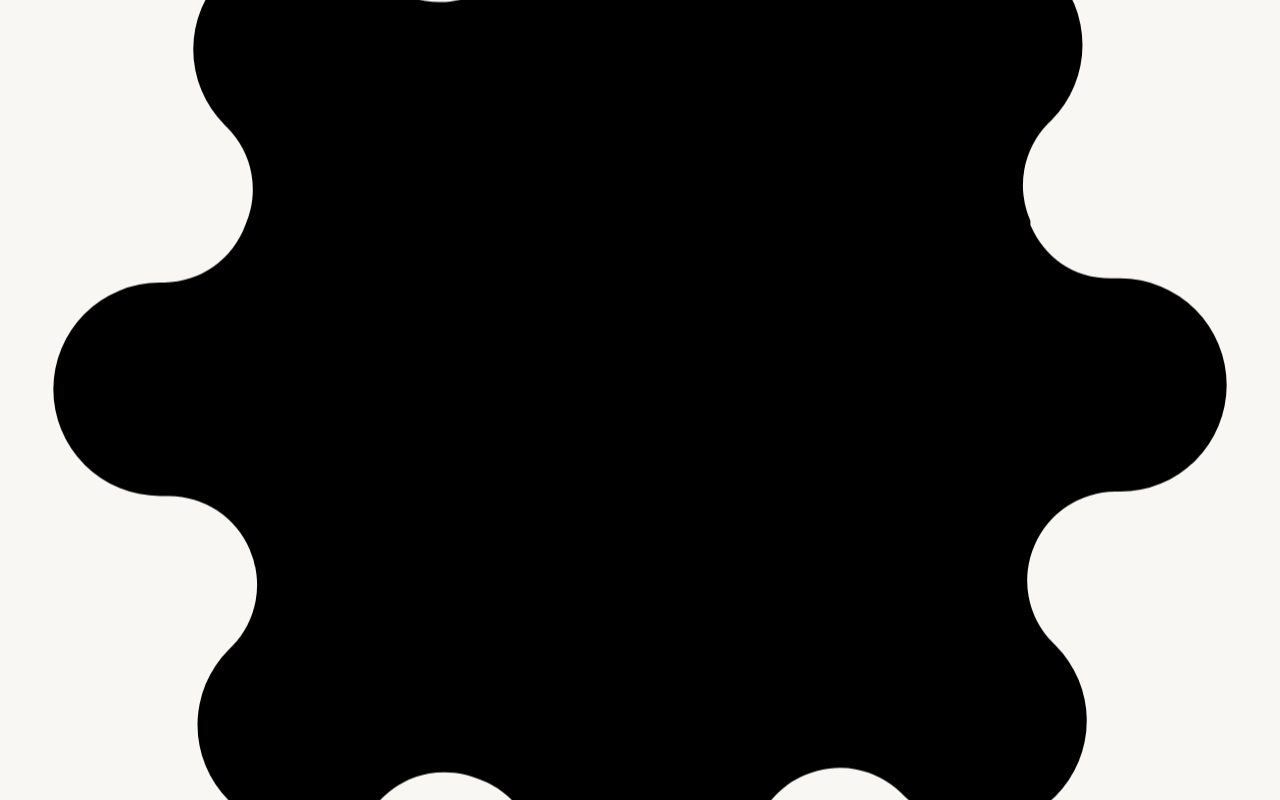
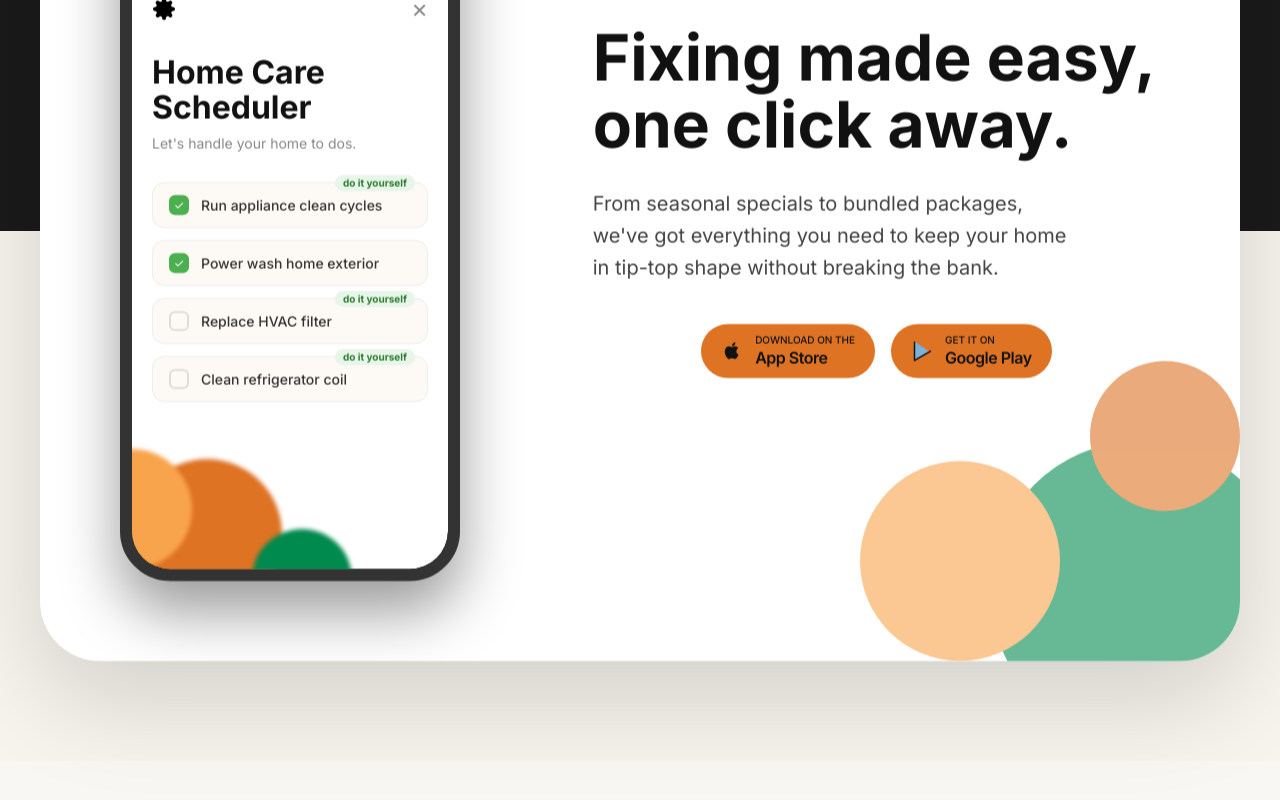
Before and after one commit to viratco/fixihelp, a React (Vite) app: page / in a window 1280 px wide. Shown: the part 3500-4300 px from the top of the page. After the commit the page ends 4261 px from the top, so only its background shows below. Built offline with nearby package versions, Linux system fonts and the light colour scheme.

Commit message:
Complete Home Care Scheduler section with overlapping UI and animations

```diff
--- a/src/index.css
+++ b/src/index.css
@@ -813,3 +813,223 @@ button {
 .hero.visible { transition-delay: 0.2s; }
 .info-intro.scroll-reveal { transition-duration: 1s; }
 .care-intro.scroll-reveal { transition-duration: 1s; }
+
+/* Scheduler Overlap Section */
+.scheduler-section {
+  position: relative;
+  min-height: 900px;
+  display: flex;
+  align-items: center;
+  justify-content: center;
+  padding: 100px 20px;
+}
+
+.scheduler-bg-split {
+  position: absolute;
+  top: 0;
+  left: 0;
+  width: 100%;
+  height: 100%;
+  background: linear-gradient(to bottom, #1a1a1a 50%, #f7f4ed 50%);
+  z-index: 1;
+}
+
+.scheduler-card {
+  position: relative;
+  z-index: 2;
+  background-color: white;
+  width: 100%;
+  max-width: 1200px;
+  border-radius: 60px;
+  display: grid;
+  grid-template-columns: 1fr 1.2fr;
+  padding: 80px;
+  box-shadow: 0 40px 100px rgba(0,0,0,0.15);
+  overflow: hidden;
+}
+
+.scheduler-card-left {
+  position: relative;
+}
+
+.scheduler-phone {
+  background: #000;
+  width: 340px;
+  height: 700px;
+  border-radius: 50px;
+  border: 12px solid #333;
+  position: relative;
+  overflow: hidden;
+  box-shadow: 0 30px 60px rgba(0,0,0,0.4);
+}
+
+.scheduler-phone-inner {
+  background: #fff;
+  width: 100%;
+  height: 100%;
+  border-radius: 38px;
+  position: relative;
+  padding: 20px;
+  display: flex;
+  flex-direction: column;
+}
+
+.app-header {
+  display: flex;
+  justify-content: space-between;
+  align-items: center;
+  margin-top: 40px;
+  margin-bottom: 30px;
+}
+
+.app-icon-small svg {
+  width: 24px;
+  height: 24px;
+  color: #333;
+}
+
+.app-close-small {
+  font-size: 20px;
+  color: #888;
+}
+
+.scheduler-app-content h2 {
+  font-size: 32px;
+  color: #111;
+  line-height: 1.1;
+  margin-bottom: 10px;
+  font-family: inherit;
+  font-weight: 700;
+}
+
+.app-subtext {
+  font-size: 14px;
+  color: #888;
+  margin-bottom: 30px;
+}
+
+.scheduler-list {
+  display: flex;
+  flex-direction: column;
+  gap: 12px;
+}
+
+.scheduler-item {
+  background: #fdfaf5;
+  border: 1px solid #eee;
+  border-radius: 12px;
+  padding: 12px 16px;
+  display: flex;
+  align-items: center;
+  position: relative;
+}
+
+.check-box {
+  width: 20px;
+  height: 20px;
+  border: 2px solid #ddd;
+  border-radius: 6px;
+  margin-right: 12px;
+  display: flex;
+  align-items: center;
+  justify-content: center;
+  font-size: 12px;
+}
+
+.item-done .check-box {
+  background: #4CAF50;
+  border-color: #4CAF50;
+  color: white;
+}
+
+.scheduler-item span {
+  font-size: 14px;
+  font-weight: 500;
+  color: #333;
+}
+
+.badge-diy {
+  position: absolute;
+  top: -8px;
+  right: 12px;
+  background: #e8f5e9;
+  color: #2e7d32;
+  font-size: 10px;
+  font-weight: 700;
+  padding: 2px 8px;
+  border-radius: 10px;
+}
+
+.scheduler-phone-blobs {
+  position: absolute;
+  bottom: -40px;
+  left: -40px;
+  width: 100%;
+}
+
+.blob {
+  position: absolute;
+  border-radius: 50%;
+  filter: blur(2px);
+}
+
+.blob-orange { width: 150px; height: 150px; background: #df7324; bottom: 0; left: 40px; }
+.blob-yellow { width: 120px; height: 120px; background: #f8a44d; bottom: 40px; left: -20px; }
+.blob-green { width: 100px; height: 100px; background: #008a4e; bottom: -20px; left: 160px; }
+
+.scheduler-card-right {
+  display: flex;
+  flex-direction: column;
+  justify-content: center;
+}
+
+.scheduler-card-right h2 {
+  font-size: 64px;
+  font-weight: 700;
+  line-height: 1.05;
+  margin-bottom: 30px;
+  color: #111;
+}
+
+.scheduler-card-right p {
+  font-size: 20px;
+  line-height: 1.6;
+  color: #444;
+  margin-bottom: 40px;
+  max-width: 480px;
+}
+
+.btn-orange {
+  background: #df7324 !important;
+}
+
+.card-branding-blobs {
+  position: absolute;
+  bottom: -100px;
+  right: -100px;
+  opacity: 0.6;
+}
+
+.brand-blob {
+  position: absolute;
+  border-radius: 50%;
+}
+
+.blob-1 { width: 300px; height: 300px; background: #008a4e; right: 50px; bottom: 20px; }
+.blob-2 { width: 200px; height: 200px; background: #f8a44d; right: 280px; bottom: 100px; }
+.blob-3 { width: 150px; height: 150px; background: #df7324; right: 100px; bottom: 250px; }
+
+/* Responsive adjustments */
+@media (max-width: 1024px) {
+  .scheduler-card {
+    grid-template-columns: 1fr;
+    max-width: 600px;
+    padding: 60px 30px;
+  }
+  .scheduler-card-right h2 {
+    font-size: 42px;
+  }
+  .scheduler-phone {
+    margin: 0 auto 50px;
+  }
+}
```
